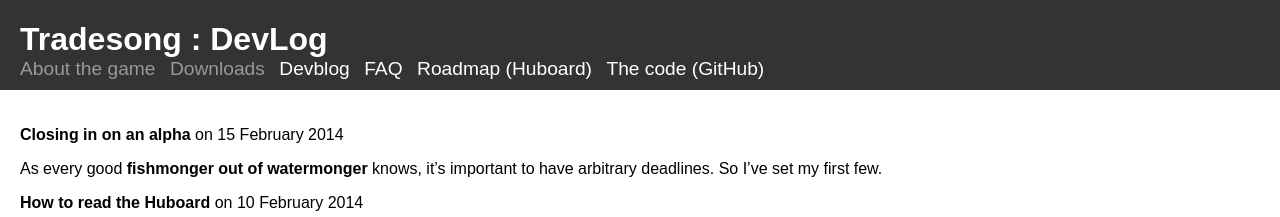
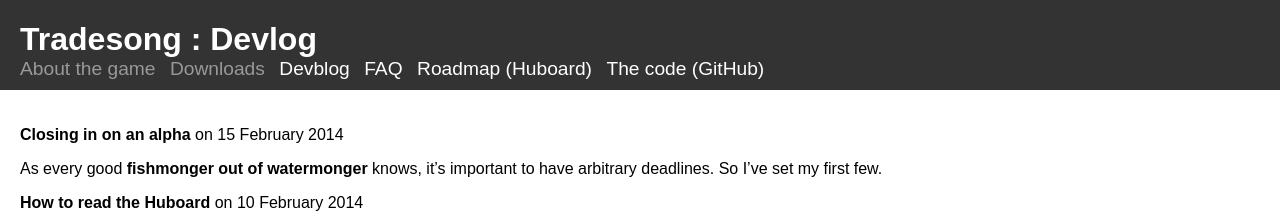
Before and after one commit to icbat/tradesong, a Jekyll site: the page built from index.md, in a window 1280 px wide. Shown: the top 217 px of the page. Built offline with Jekyll 4.4.1, drawn with Linux system fonts in a browser that asks for light colours.

```diff
--- a/index.markdown
+++ b/devlog.md
@@ -1,6 +1,6 @@
 ---
 layout: default
-title: DevLog
+title: Devlog
 ---
 {% for post in site.posts %}
 <a href="{{site.url}}{{post.url}}">{{post.title}}</a> on {{ post.date | date: "%d %B %Y" }}
--- /dev/null
+++ b/index.md
@@ -0,0 +1,8 @@
+---
+layout: default
+title: Devlog
+---
+{% for post in site.posts %}
+<a href="{{site.url}}{{post.url}}">{{post.title}}</a> on {{ post.date | date: "%d %B %Y" }}
+{{post.excerpt}}
+{% endfor %}
```
